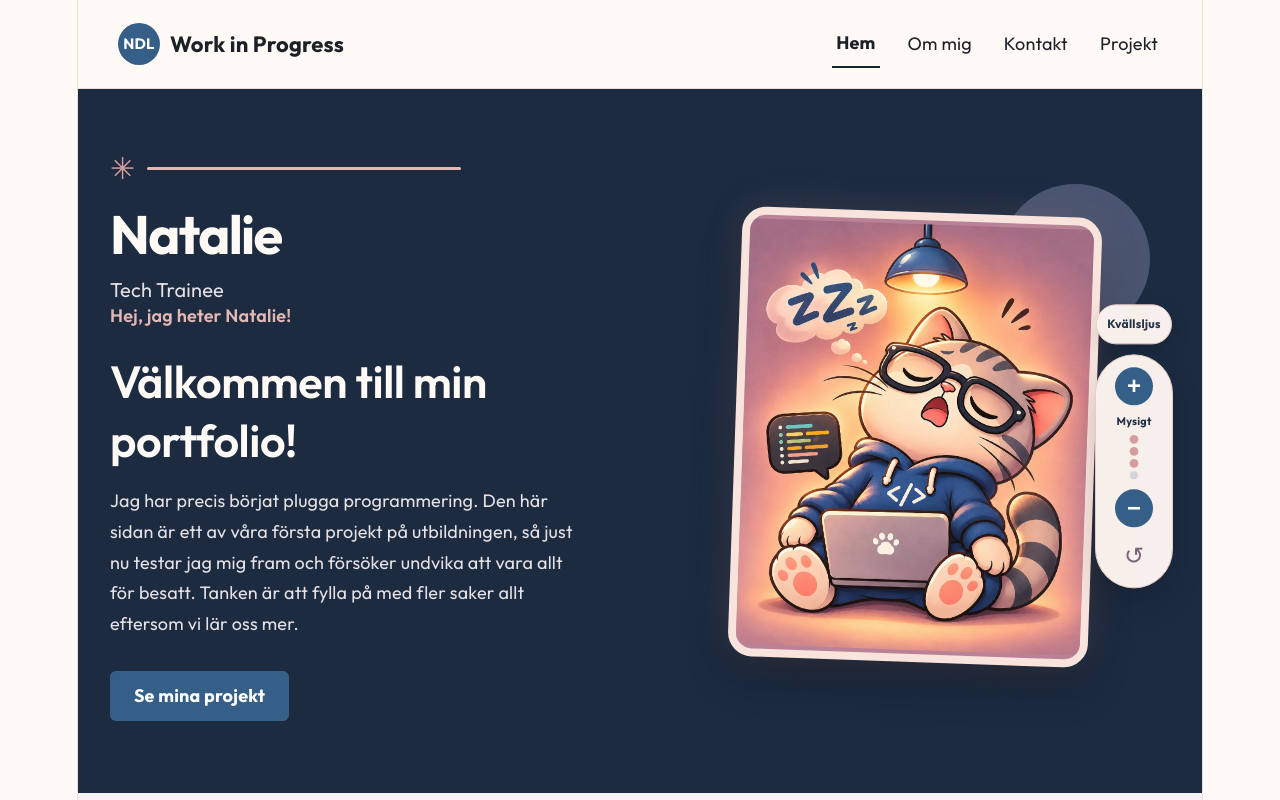
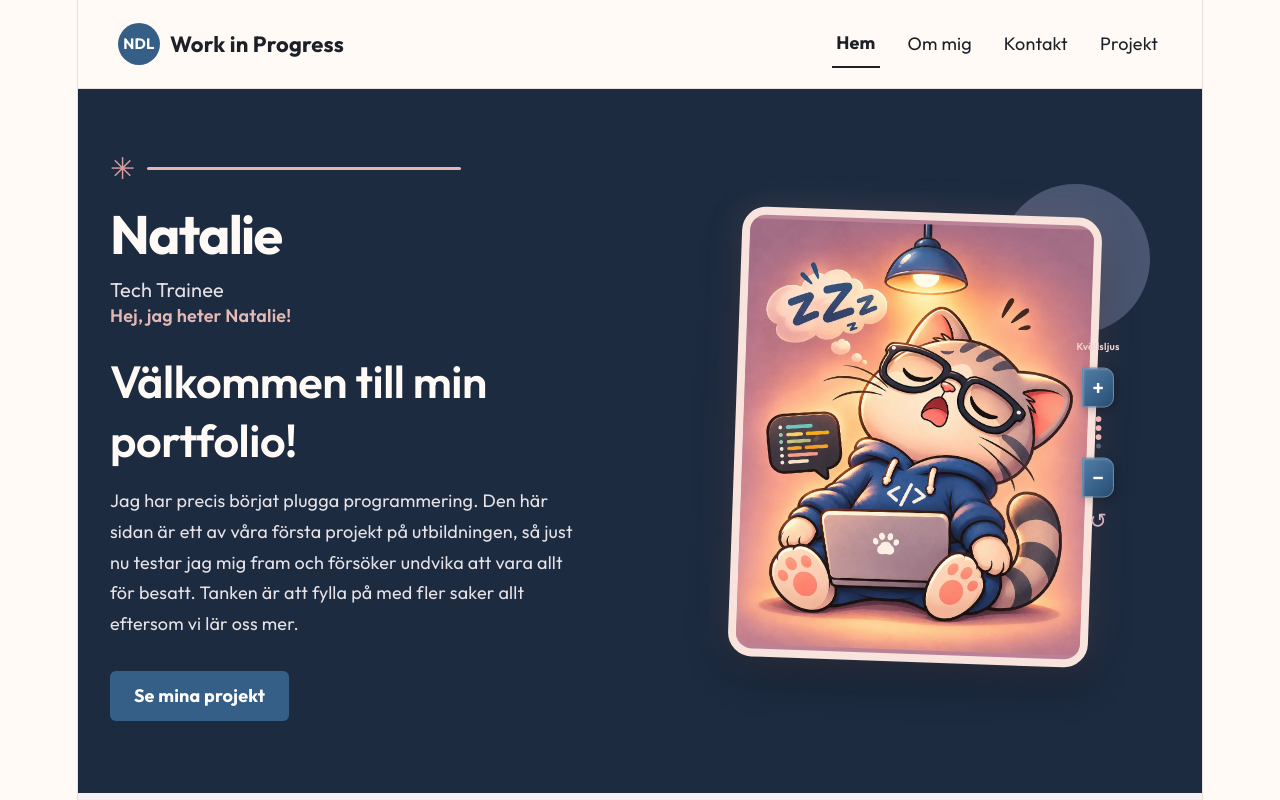
Before and after one commit to nataliedeleeuw/min-sida-experiment, a React (Vite) app: page / in a window 1280 px wide. Both pictures are taken after a click on the button "Växla till kvällsläge". Shown: the top 800 px of the page. Built offline with nearby package versions, Linux system fonts and the light colour scheme; no server answers.

Commit message:
https://github.com/nataliedeleeuw/min-sida-experiment

```diff
--- a/src/components/Raknare.css
+++ b/src/components/Raknare.css
@@ -1,84 +1,123 @@
+
 /* ========================================
-   LJUSDIMMER – SIDOKONTROLL
+   KATTENS LJUSDIMMER
+   Små sidoknappar på bildramen
 ======================================== */
 
-.ljus-dimmer-wrap {
+.hero .hero-visual .ljus-dimmer-wrap {
   position: absolute;
-  top: 52%;
-  right: -78px;
+  top: 53%;
+  right: -20px;
+
   transform: translateY(-50%);
+
+  width: 34px;
+  margin: 0;
 
   display: flex;
   flex-direction: column;
   align-items: center;
-  gap: 10px;
+  gap: 7px;
 
-  z-index: 3;
+  z-index: 4;
 }
 
+
+/* ========================================
+   DISKRET ETIKETT
+======================================== */
+
 .ljus-dimmer-label {
+  position: absolute;
+  bottom: calc(100% + 8px);
+  left: 50%;
+
+  transform: translateX(-50%);
+
+  width: 80px;
   margin: 0;
-  padding: 6px 10px;
+  padding: 0;
 
-  background-color: rgba(255, 247, 242, 0.96);
-  color: #25334A;
+  background: transparent;
+  border: none;
+  box-shadow: none;
 
-  border: 1px solid #E9CAC8;
-  border-radius: 999px;
+  color: #F8D6D2;
 
-  font-size: 12px;
-  font-weight: 700;
+  font-family: 'Outfit', sans-serif;
+  font-size: 10px;
+  font-weight: 600;
   letter-spacing: 0.02em;
-
-  box-shadow: 0 8px 20px rgba(0, 0, 0, 0.14);
+  text-align: center;
 }
 
-.ljus-dimmer {
+
+/* ========================================
+   INGEN STOR KONTROLLPANEL
+======================================== */
+
+.hero .hero-visual .ljus-dimmer {
   display: flex;
   flex-direction: column;
   align-items: center;
-  gap: 10px;
+  gap: 7px;
 
-  padding: 12px 10px;
+  width: 34px;
+  padding: 0;
 
-  background-color: rgba(255, 247, 242, 0.96);
-  border: 1px solid #E9CAC8;
-  border-radius: 999px;
-
-  box-shadow: 0 16px 30px rgba(0, 0, 0, 0.16);
+  background: transparent;
+  border: none;
+  border-radius: 0;
+  box-shadow: none;
 }
 
-.ljus-dimmer-knapp,
-.ljus-dimmer-reset {
+
+/* ========================================
+   PLUS OCH MINUS
+======================================== */
+
+.ljus-dimmer-knapp {
   display: flex;
   align-items: center;
   justify-content: center;
 
-  width: 38px;
-  height: 38px;
+  width: 32px;
+  height: 40px;
 
-  border: none;
-  border-radius: 50%;
+  padding: 0;
+
+  background: linear-gradient(
+    135deg,
+    #527EA5,
+    #365F87 65%,
+    #294B6E
+  );
+
+  color: #FFFFFF;
+
+  border: 1px solid #668CAE;
+  border-radius: 0 10px 10px 0;
+
+  box-shadow:
+    inset 1px 1px 2px rgba(255,255,255,0.25),
+    2px 3px 8px rgba(0,0,0,0.22);
+
+  font-family: 'Outfit', sans-serif;
+  font-size: 21px;
+  font-weight: 600;
+  line-height: 1;
 
   cursor: pointer;
+
   transition:
+    background-color 0.2s ease,
     transform 0.2s ease,
-    background-color 0.2s ease,
-    color 0.2s ease;
-}
-
-.ljus-dimmer-knapp {
-  background-color: #365F87;
-  color: #FFFFFF;
-
-  font-size: 24px;
-  font-weight: 600;
-  line-height: 1;
+    opacity 0.2s ease;
 }
 
 .ljus-dimmer-knapp:hover:not(:disabled) {
-  background-color: #4C78A5;
-  transform: scale(1.08);
+  background: #5C8CB4;
+  transform: translateX(3px);
 }
 
 .ljus-dimmer-knapp:disabled {
@@ -86,81 +125,175 @@
   cursor: not-allowed;
 }
 
+
+/* ========================================
+   LJUSNIVÅ – FYRA SMÅ PRICKAR
+======================================== */
+
 .ljus-dimmer-status {
   display: flex;
   flex-direction: column;
   align-items: center;
-  gap: 6px;
+  justify-content: center;
 
-  min-width: 56px;
+  gap: 4px;
+  height: 36px;
+  min-width: 0;
 }
 
+/* Behåll texten för hjälpmedel,
+   men låt prickarna visa nivån visuellt */
+
 .ljus-dimmer-text {
-  color: #25334A;
+  position: absolute;
 
-  font-size: 11px;
-  font-weight: 700;
-  text-align: center;
-  line-height: 1.2;
+  width: 1px;
+  height: 1px;
+
+  padding: 0;
+  margin: -1px;
+
+  overflow: hidden;
+  clip: rect(0, 0, 0, 0);
+
+  white-space: nowrap;
+  border: 0;
 }
 
 .ljus-dimmer-dots {
   display: flex;
   flex-direction: column;
+  align-items: center;
   gap: 4px;
 }
 
 .dot {
-  width: 8px;
-  height: 8px;
+  width: 5px;
+  height: 5px;
 
-  background-color: #D8D1DE;
+  background-color: #59657A;
   border-radius: 50%;
+
   transition:
-    background-color 0.2s ease,
+    background-color 0.25s ease,
+    transform 0.25s ease;
+}
+
+.dot.aktiv {
+  background-color: #F0B5B5;
+  transform: scale(1.15);
+}
+
+
+/* ========================================
+   DISKRET ÅTERSTÄLLNING
+======================================== */
+
+.ljus-dimmer-reset {
+  display: flex;
+  align-items: center;
+  justify-content: center;
+
+  width: 28px;
+  height: 28px;
+
+  padding: 0;
+  margin-top: 2px;
+
+  background: transparent;
+  color: #D9B4C4;
+
+  border: none;
+  border-radius: 50%;
+
+  font-size: 21px;
+  line-height: 1;
+
+  cursor: pointer;
+
+  transition:
+    color 0.2s ease,
     transform 0.2s ease;
 }
 
-.dot.aktiv {
-  background-color: #D59D9D;
-  transform: scale(1.08);
-}
-
-.ljus-dimmer-reset {
-  background-color: transparent;
-  color: #7E647E;
-  font-size: 24px;
-}
-
 .ljus-dimmer-reset:hover {
-  color: #365F87;
+  color: #FFFFFF;
   transform: rotate(-35deg);
 }
 
+
+/* ========================================
+   TANGENTBORD
+======================================== */
+
 .ljus-dimmer button:focus-visible {
-  outline: 3px solid #D59D9D;
+  outline: 2px solid #F0B5B5;
   outline-offset: 3px;
 }
 
-/* MOBIL / MINDRE SKÄRMAR */
-@media (max-width: 900px) {
-  .ljus-dimmer-wrap {
+
+/* ========================================
+   MOBIL OCH SMÅ SKÄRMAR
+======================================== */
+
+@media (max-width: 700px) {
+
+  .hero .hero-visual .ljus-dimmer-wrap {
     position: static;
+
     transform: none;
-    margin-top: 16px;
+
+    width: auto;
+    margin: 20px auto 0;
+
+    gap: 6px;
   }
 
-  .ljus-dimmer {
+  .ljus-dimmer-label {
+    position: static;
+
+    transform: none;
+
+    width: auto;
+    margin-bottom: 2px;
+  }
+
+  .hero .hero-visual .ljus-dimmer {
     flex-direction: row;
-    border-radius: 999px;
-    padding: 10px 14px;
+
+    width: auto;
+    gap: 12px;
+  }
+
+  .ljus-dimmer-knapp {
+    width: 38px;
+    height: 34px;
+
+    border-radius: 10px;
   }
 
   .ljus-dimmer-status {
-    min-width: 74px;
+    height: auto;
   }
 
   .ljus-dimmer-dots {
     flex-direction: row;
   }
+
+  .ljus-dimmer-reset {
+    margin-top: 0;
+  }
 }
+
+
+/* ========================================
+   MINSKA ANIMATIONER VID BEHOV
+======================================== */
+
+@media (prefers-reduced-motion: reduce) {
+  .ljus-dimmer-knapp,
+  .ljus-dimmer-reset,
+  .dot {
+    transition: none;
+  }
+}
```
